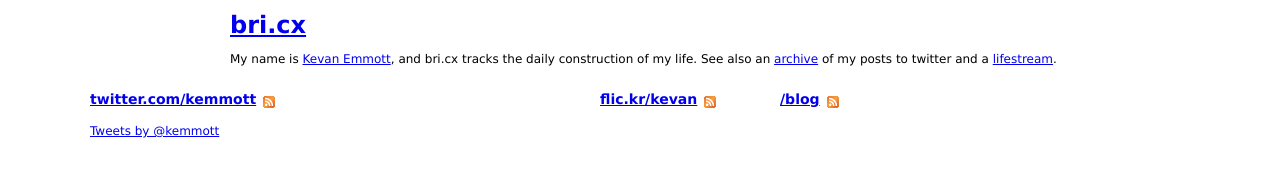
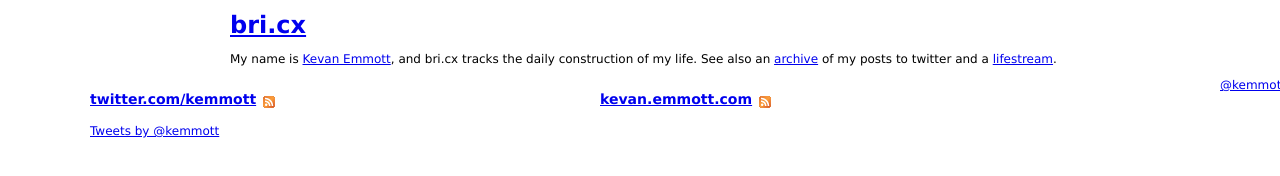
Before and after one commit to kemmott/bri.cx, a plain HTML site: page index.html in a window 1280 px wide. Shown: the top 176 px of the page. Drawn offline with Linux system fonts and the light colour scheme; a script that the page names is missing.

Commit message:
tweaking, IG

```diff
--- a/index.html
+++ b/index.html
@@ -51,30 +51,18 @@
 		<div id="middle">
 
             <div id="flickr">
-                <h3><a href="https://flic.kr/kevan">flic.kr/kevan</a> <a href="https://api.flickr.com/services/feeds/photos_public.gne?id=41894150026@N01&lang=en-us&format=rss_200"><img class="feed" src="clear1x1.gif"/></a></h3>
-                <div id="flickrphotos"></div>
-                <script type='text/javascript'>
-                $(document).ready( function() {
-                    getFlickr('41894150026@N01', 'flickrphotos', 8);
-               });
-              </script>
             </div>
 
             <div id="blog">
-                <h3><a href="https://kevan.emmott.com/">/blog</a> <a href="https://feeds.feedburner.com/kevanemmottcom"><img class="feed" src="clear1x1.gif"/></a></h3>
+                <h3><a href="https://kevan.emmott.com/">kevan.emmott.com</a> <a href="https://feeds.feedburner.com/kevanemmottcom"><img class="feed" src="clear1x1.gif"/></a></h3>
                 <script src="https://feeds.feedburner.com/kevanemmottcom?format=sigpro" type="text/javascript"></script>
 
             </div>
 
             <div id="flickrfam">
-                <h3><a href="https://flic.kr/emmott/sets">flic.kr/emmott/sets</a> <a href="https://feeds.feedburner.com/flickr-emmott-sets"><img class="feed" src="clear1x1.gif"/></a></h3>
-            <div id="flickrfamphotos"></div>
-	            <script type='text/javascript'>
-                $(document).ready( function() {
-                    getFlickrSets('12956373@N00', 'flickrfamphotos', 8);
-               });
-              </script>
-
+							<!-- InstaWidget -->
+							<a href="https://instawidget.net/v/user/kemmott" id="link-c3a1cc2005bf7494fb401a6a32cd433f2e933fa85139b917beb577d78e0e526e">@kemmott</a>
+							<script src="https://instawidget.net/js/instawidget.js?u=c3a1cc2005bf7494fb401a6a32cd433f2e933fa85139b917beb577d78e0e526e&width=300px"></script>
             </div>
 
         </div>
--- a/style.css
+++ b/style.css
@@ -37,7 +37,7 @@ img.feed{
 
 #middle{
 	float:left;
-	width:1000px;
+	width:800px;
 	margin-right:-100%;
 }
 
@@ -102,7 +102,7 @@ div.twtr-hd, div.twtr-ft, #creditfooter, div.f{
 }
 
 /*
-@media (max-width: 800px) {
+@media (max-width: 600px) {
 	#flickr {
 		clear:both;
 		float:right;
```
